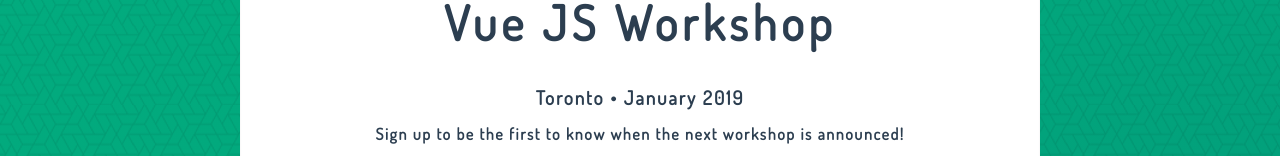
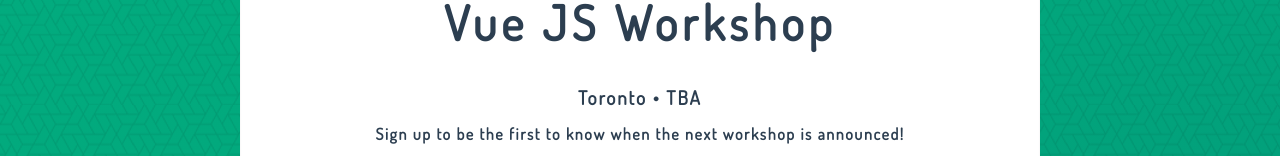
Before and after one commit to rbnhmll/vue-js-workshop, a Vue app: page /#/ in a window 1280 px wide. Shown: the part 295-451 px from the top of the page. Built offline with nearby package versions, Linux system fonts and the light colour scheme.

Commit message:
Update date

```diff
--- a/src/components/DateLocation.vue
+++ b/src/components/DateLocation.vue
@@ -2,28 +2,29 @@
   <div>
     <template v-if="!location.TBD">
       <h2 class="h4 heading">
-        At <a :href="location.venue.mapLink" target="_blank">{{ location.venue.name }}</a>
+        At
+        <a :href="location.venue.mapLink" target="_blank">{{ location.venue.name }}</a>
         &bull; {{ location.date }}
       </h2>
       <p>{{ location.time }}</p>
     </template>
     <template v-else>
-      <h2 class="h4 heading">Toronto &bull; January 2019</h2>
+      <h2 class="h4 heading">Toronto &bull; TBA</h2>
     </template>
   </div>
 </template>
 
 <script>
 export default {
-  name: 'DateLocation',
+  name: "DateLocation",
   props: {
-    eventDetails: Object,
+    eventDetails: Object
   },
   computed: {
     location() {
       return this.eventDetails.event.location;
-    },
-  },
+    }
+  }
 };
 </script>
 
```
